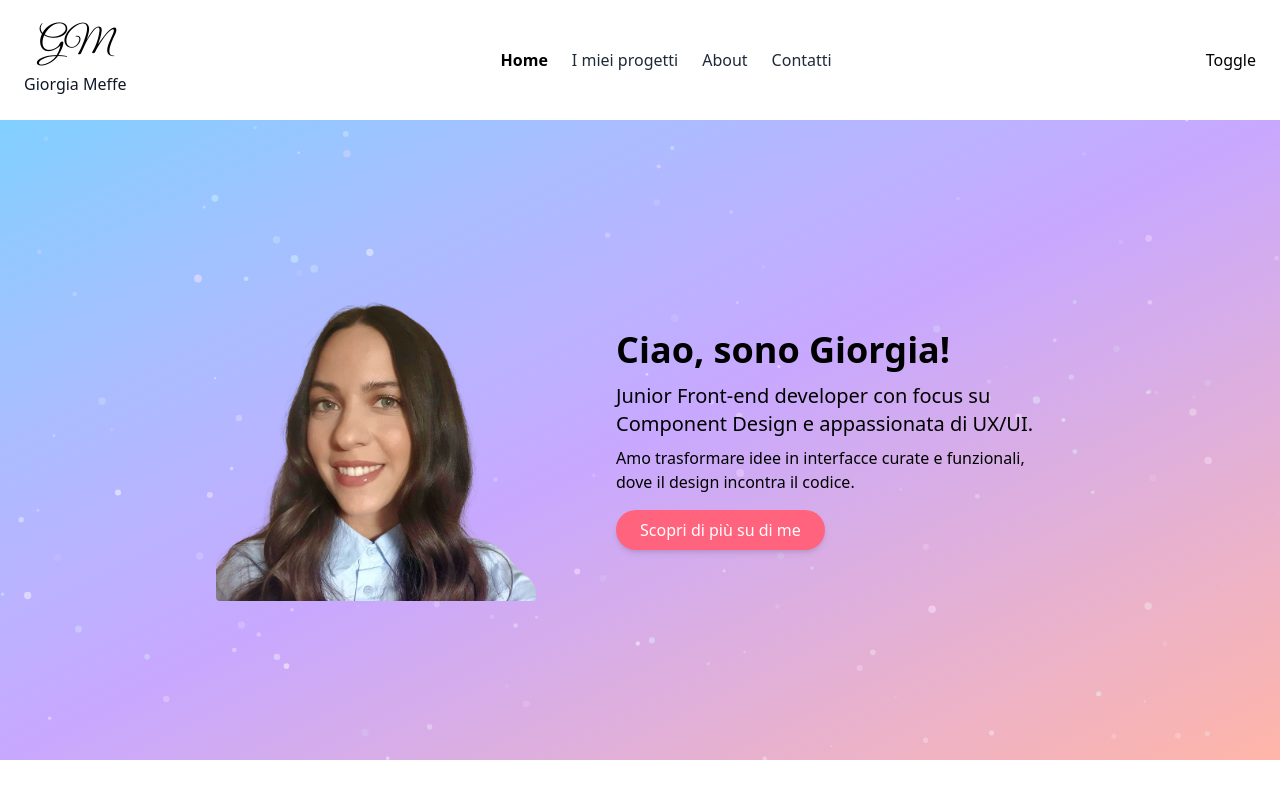
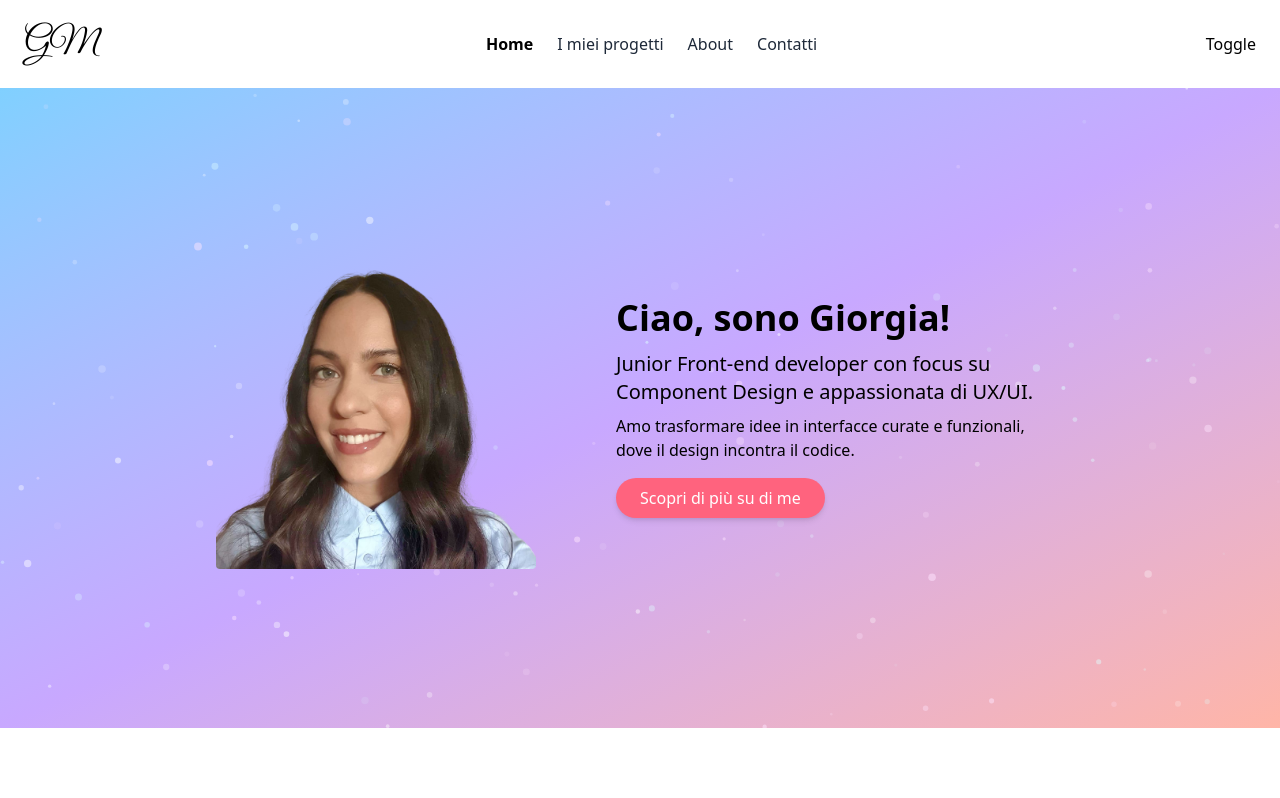
Before and after one commit to giorgiameffe/giorgiameffe-portfolio, a React (Vite) app: page / in a window 1280 px wide. Built offline with nearby package versions, Linux system fonts and the light colour scheme; a web font is replaced by a local one.

Commit message:
feat: change Logo and add @custom-variant for dark mode

```diff
--- a/index.html
+++ b/index.html
@@ -12,8 +12,6 @@
   <link
     href="https://fonts.googleapis.com/css2?family=Edu+TAS+Beginner:wght@400..700&family=Fredoka:wght@300..700&family=Great+Vibes&family=Inter:ital,opsz,wght@0,14..32,100..900;1,14..32,100..900&family=Lilita+One&family=Lora:ital,wght@0,400..700;1,400..700&family=Montserrat:ital,wght@0,100..900;1,100..900&family=Nerko+One&family=Nunito+Sans:ital,opsz,wght@0,6..12,200..1000;1,6..12,200..1000&family=Nunito:ital,wght@0,200..1000;1,200..1000&family=Open+Sans:ital,wght@0,300..800;1,300..800&family=PT+Serif:ital,wght@0,400;0,700;1,400;1,700&family=Playfair+Display:ital,wght@0,400..900;1,400..900&family=Pontano+Sans:wght@300..700&family=Raleway:ital,wght@0,100..900;1,100..900&family=Sometype+Mono:ital,wght@0,400..700;1,400..700&display=swap"
     rel="stylesheet">
-  <!-- Foglio di stile -->
-  <link href="/src/style.css" rel="stylesheet">
 </head>
 
 <body>
--- a/src/components/Logo.tsx
+++ b/src/components/Logo.tsx
@@ -6,7 +6,6 @@ const Logo: React.FC = () => {
             <h1 className="text-4xl font-great-vibes">
                 GM
             </h1>
-            <p className="text-gray-900 mt-2">Giorgia Meffe</p>
         </div>
     );
 };
--- a/src/index.css
+++ b/src/index.css
@@ -1,4 +1,6 @@
 @import "tailwindcss";
+
+@custom-variant dark (&:where(.dark, .dark *));
 
 .font-great-vibes {
     font-family: "Great Vibes", cursive;
```
